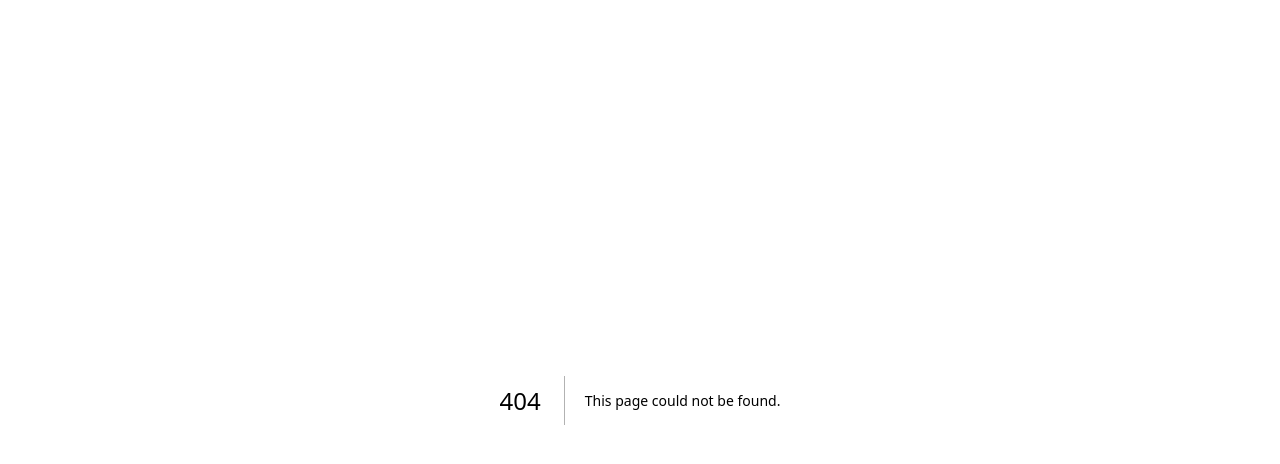
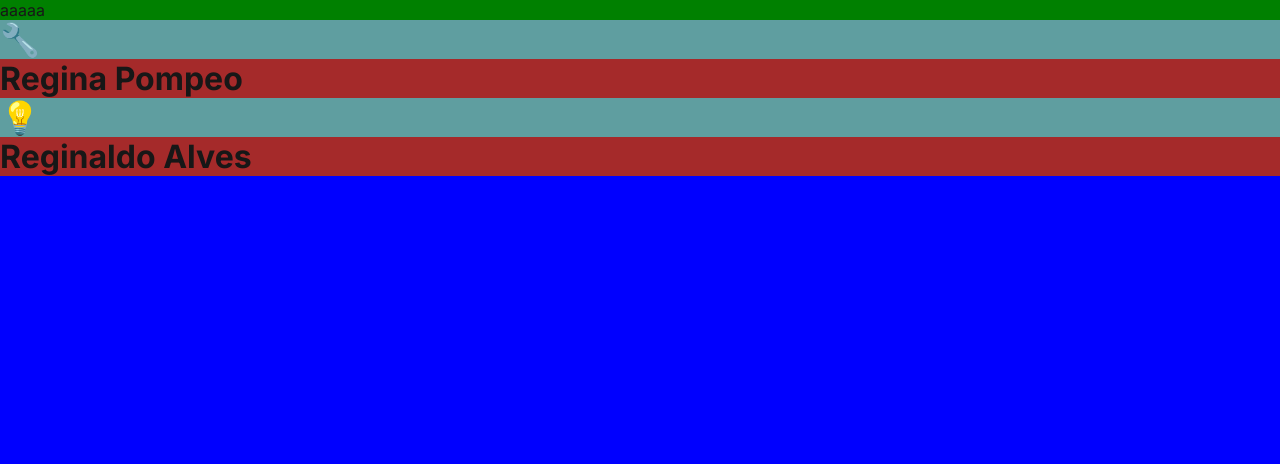
Before and after one commit to ReginaPompeo/R2-Data-Solution, a Next.js app in the folder r2-data-solution/: page /team in a window 1280 px wide. Before the commit this address had no page. Shown: the top 464 px of the page. Built offline with nearby package versions, Linux system fonts and the light colour scheme.

Commit message:
feat: create Services and Team page

```diff
--- a/r2-data-solution/app/about/about.module.scss
+++ b/r2-data-solution/app/about/about.module.scss
@@ -1,17 +1,60 @@
+$primary-color: #011e11;
+$secondary-color: #00fd5e;
+$tertiary-color: #ffffff;
+
+$primary-font: 'DM Sans', sans-serif;
+$secondary-font: 'Poppins', sans-serif;
+
 .aboutContainer{
-    background-color: blueviolet;
+    background-color: $secondary-color;
     height: 100vh;
     display: flex;
     align-items: center;
     justify-content: space-between;
+    padding: 6rem 3rem;
 }
 
 .leftContainer{
-    background-color: aqua;
+    display: flex;
     width: 50%;
+    height: 100%;
+    justify-content: center;
+    align-items: center;
 }
 
 .rightContainer{
-    background-color: brown;
     width: 50%;
+    height: 100%;
 }
+
+.title{
+    padding: 2rem;
+    color: $primary-color;
+    font-family: $primary-font;
+    font-size: 1.5rem;
+    font-weight: bold;
+}
+
+.subtitle{
+    padding: 3rem 2rem;
+    color: $tertiary-color;
+    font-family: $primary-font;
+    font-size: 1rem;
+    font-weight: bold;
+}
+
+.text{
+    padding: 0  2rem;
+    text-align: justify;
+    color: $primary-color;
+    font-family: $primary-font;
+    font-size: 1.5rem;
+}
+
+.banner {
+    max-width: 60rem; /* Limita a largura máxima */
+    width: 100%; /* Ajusta dinamicamente sem ultrapassar `max-width` */
+    max-height: 100%;
+    height: auto;
+    object-fit: contain; /* Garante que a imagem se ajuste dentro do container */
+}
--- a/r2-data-solution/app/home/home.module.scss
+++ b/r2-data-solution/app/home/home.module.scss
@@ -79,7 +79,7 @@ $secondary-font: 'Poppins', sans-serif;
 .banner {
     max-width: 60rem; /* Limita a largura máxima */
     width: 100%; /* Ajusta dinamicamente sem ultrapassar `max-width` */
-    max-height: 60rem;
+    max-height: 80rem;
     height: auto;
     object-fit: contain; /* Garante que a imagem se ajuste dentro do container */
 }
--- a/r2-data-solution/app/page.tsx
+++ b/r2-data-solution/app/page.tsx
@@ -1,11 +1,15 @@
 import Home from './home/page';
 import About from './about/page';
+import Services from './services/page';
+import Team from './team/page';
 
 export default function LandingPage() {
   return (
    <div>
     <Home/>
     <About/>
+    <Services/>
+    <Team/>
    </div>
   );
 }
--- /dev/null
+++ b/r2-data-solution/app/services/services.module.scss
@@ -0,0 +1,46 @@
+.serviceContainer{
+    display: flex;
+    align-items: center;
+    height: 100vh;
+    flex-direction: column;
+    padding: 6rem 3rem;
+    background-color: aqua;
+    gap: 3rem;
+}
+
+.title{
+    background-color: blueviolet;
+}
+
+.blockSpace{
+    display: flex;
+    background-color: burlywood;
+    width: 100%;
+    height: 100%;
+    flex-wrap: wrap;
+    gap: 30px;
+    justify-content: center;
+    align-items: center;
+}
+
+.blockContainer{
+    display: flex;
+    background-color:blue;
+    height: 100%;
+    width: 100%;
+    width: calc(33.33% - 30px); /* Faz com que caibam 3 por linha */
+    max-width: 400px;
+    max-height: 200px;
+    flex-grow: 1; /* Faz com que os blocos cresçam uniformemente */
+    flex-direction: column;
+    justify-content: center;
+    align-items: center;
+    padding: 25px;
+}
+
+.titleService, .iconSpace{
+    background-color: cadetblue;
+    height: 50%;
+    width: fit-content;
+    text-align: center;
+}
--- /dev/null
+++ b/r2-data-solution/app/team/page.tsx
@@ -0,0 +1,30 @@
+import styles from './team.module.scss'
+
+const team = [
+    { image: '🔧', text: 'Regina Pompeo' },
+    { image: '💡', text: 'Reginaldo Alves' }
+];
+
+export default function Team(){
+    return (
+        <div className={styles.teamContainer}>
+            <div className={styles.title}>
+                aaaaa
+            </div>
+            <div className={styles.blockSpace}>
+                <div className={styles.blockContainer}>
+                    {Array.from({ length: 2 }).map((_, index) => (
+                        <div key={index} className={styles.blockContainer}>
+                            <div className={styles.imageSpace}>
+                            <h1>{team[index % 2].image}</h1>
+                            </div>
+                        <div className={styles.textTeam}>
+                            <h1>{team[index % 2].text}</h1>
+                            </div>
+                        </div>
+                    ))}
+                </div>
+            </div>
+        </div>
+    )
+};
--- /dev/null
+++ b/r2-data-solution/app/team/team.module.scss
@@ -0,0 +1,24 @@
+.teamContainer{
+    background-color: blue;
+    height: 100vh;
+}
+
+.title{
+    background-color: green;
+}
+
+.blockSpace{
+    background-color: blanchedalmond;
+}
+
+.blockContainer{
+    background-color: pink;
+}
+
+.imageSpace{
+    background-color: cadetblue;
+}
+
+.textTeam{
+    background-color: brown;
+}
```
Also changed, not shown: r2-data-solution/app/about/page.tsx (+6 -3 lines), r2-data-solution/app/services/page.tsx (added, +34 -0 lines), r2-data-solution/public/photo-banner.svg, 1 other file (tests, documents, lock files or other folders).
